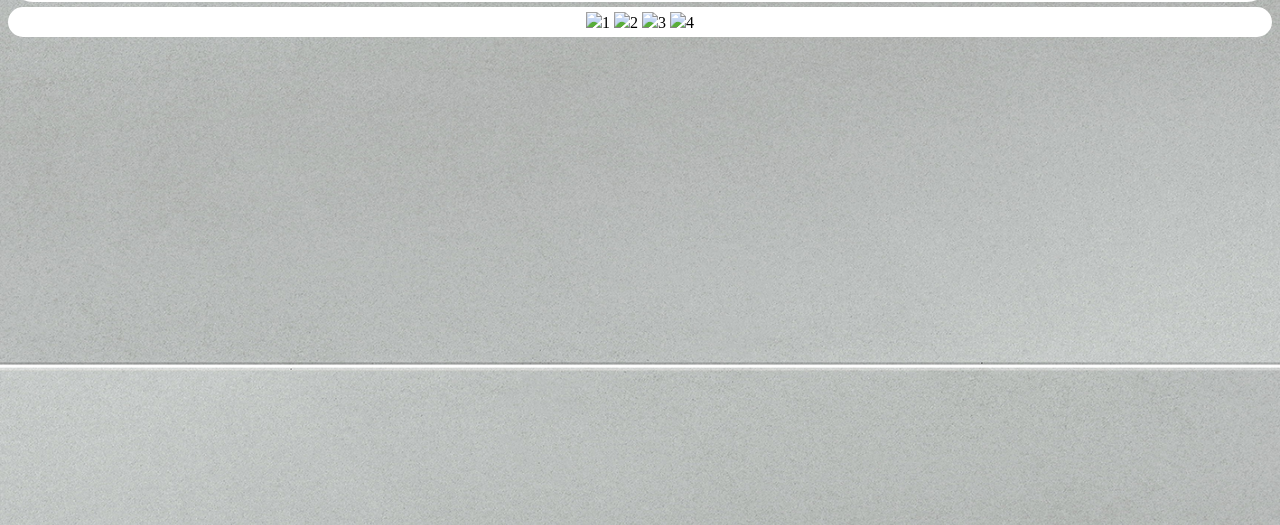
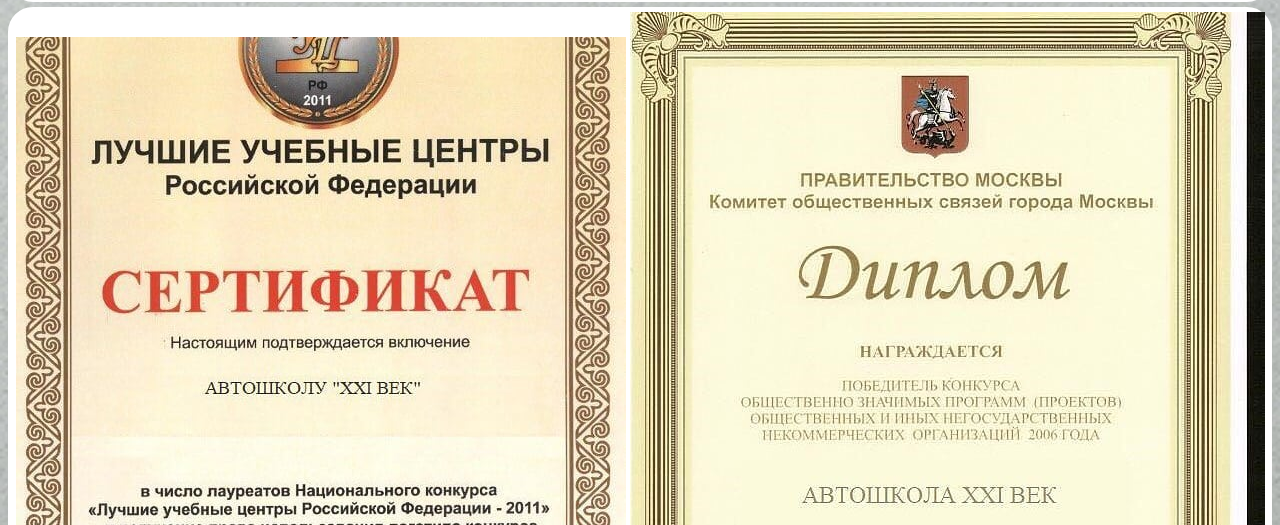
Before and after one commit to Rabotyage/sait, a plain HTML site: page Avtoshkola/src/sertificats.html in a window 1280 px wide. Shown: the part 275-800 px from the top of the page. Drawn offline with Linux system fonts and the light colour scheme.

Commit message:
Add files via upload

```diff
--- a/Avtoshkola/src/sertificats.html
+++ b/Avtoshkola/src/sertificats.html
@@ -195,11 +195,10 @@ a {text-decoration: none; /*убираем подчеркивание текст
 		</div>
 
 		<div class="ramka2">
-
-<img src="..img/s1.jpg">1</img>
-<img src="..img/s2.jpg">2</img>
-<img src="..img/s3.jpg">3</img>
-<img src="..img/s4.jpg">4</img>
+	<img src="../img/s1.jpg"></img>
+<img src="../img/s2.jpg"></img>
+<img src="../img/s3.jpg"></img>
+<img src="../img/s4.jpg"></img>
 		</div>
 
 
```
